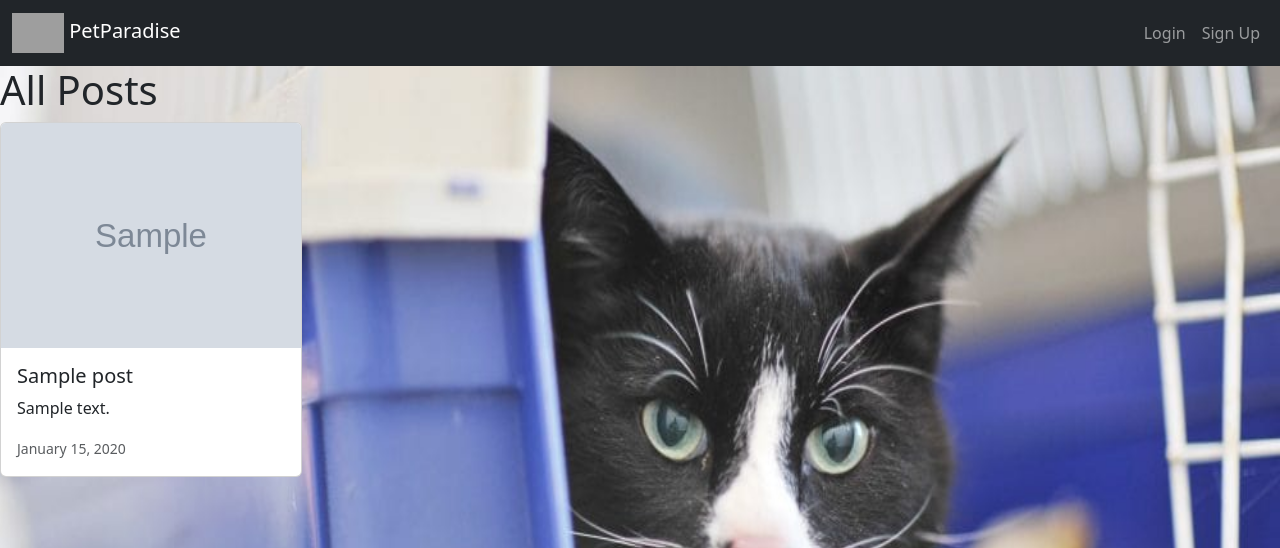
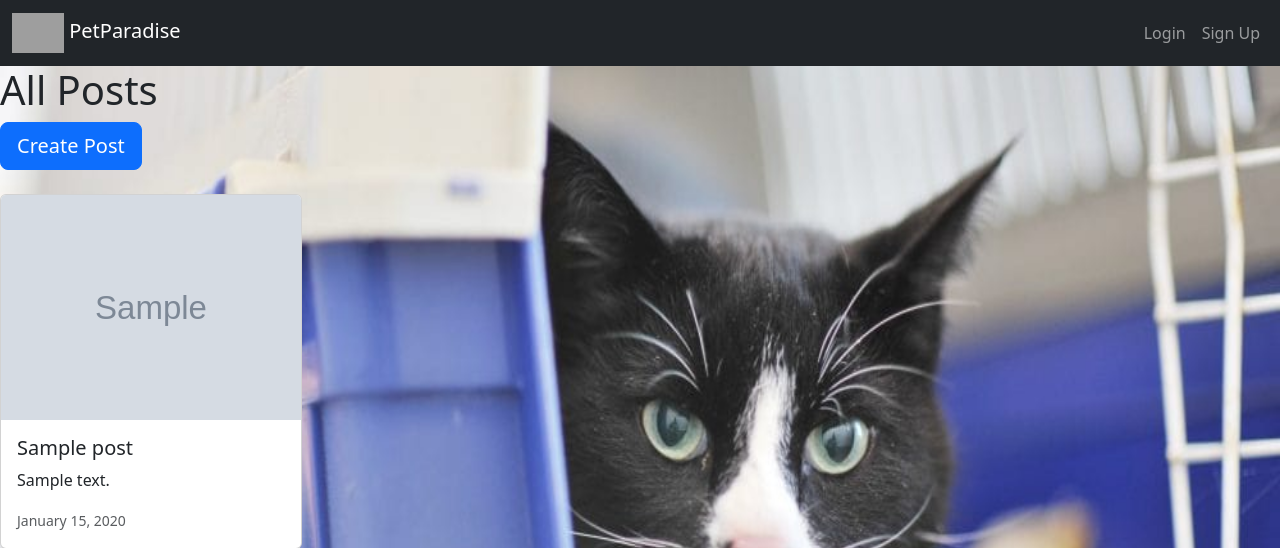
Before and after one commit to Saidur-shemanto/PetParadise, a Django app: page /discussion/ in a window 1280 px wide. Shown: the top 548 px of the page. Run offline with Django 4.2, Linux system fonts and the light colour scheme; tables that the repository leaves empty hold one stand-in row (values such as "Sample post"); grey boxes marked "Sample" are stand-in pictures; some libraries are stand-ins or nearby versions; some web fonts are replaced; grey boxes are pictures that could not be loaded.

Commit message:
I want to die please

```diff
--- a/discussion/forms.py
+++ b/discussion/forms.py
@@ -18,6 +18,7 @@ class PostCreateForm(forms.ModelForm):
         self.fields['post_title'].label = 'Post Title'
         self.fields['postText'].label = 'Write your post'
         self.fields['post_image'].label = 'Upload Image'
+        self.fields['post_image'].required = False
 
 class PostUpdateForm(forms.ModelForm):
     class Meta:
--- a/discussion/models.py
+++ b/discussion/models.py
@@ -12,7 +12,7 @@ class post(models.Model):
     postText = models.TextField()
     # postText_html = models.TextField(editable=False)
     # post_slug = models.SlugField(null = True)
-    post_image = models.ImageField(upload_to='media/', null= True)
+    post_image = models.ImageField(upload_to='media/', null= True, blank=True)
     update_date = models.DateTimeField(auto_now=True, null = True)
     create_date = models.DateTimeField(null = True)
     user = models.ForeignKey(
--- a/discussion/urls.py
+++ b/discussion/urls.py
@@ -27,5 +27,3 @@ urlpatterns = [
     # path('postUpdate/<int:pk>/', views.UpdatePost.as_view(), name='update'),
     # path('postDelete/<int:pk>/', views.DeletePost.as_view(), name='delete'),
 ]
-if settings.DEBUG:
-    urlpatterns += static(settings.MEDIA_URL, document_root=settings.MEDIA_ROOT)
--- a/discussion/views.py
+++ b/discussion/views.py
@@ -21,7 +21,7 @@ class CreatePost(LoginRequiredMixin, CreateView):
     model = post
     form_class = PostCreateForm
     template_name = 'post/post_form.html'
-    success_url = reverse_lazy('home')
+    success_url = reverse_lazy('discussion:post_list')
 
     def form_valid(self, form):
         form.instance.user = self.request.user
--- a/petparadise/settings.py
+++ b/petparadise/settings.py
@@ -62,7 +62,7 @@ ROOT_URLCONF = 'petparadise.urls'
 TEMPLATES = [
     {
         'BACKEND': 'django.template.backends.django.DjangoTemplates',
-        'DIRS': [TEMPLATES_DIR],
+        'DIRS': [BASE_DIR.joinpath('template')],
         'APP_DIRS': True,
         'OPTIONS': {
             'context_processors': [
--- a/petparadise/urls.py
+++ b/petparadise/urls.py
@@ -18,7 +18,8 @@ from django.contrib import admin
 from django.urls import path, include
 from . import views
 from django.conf import settings
-from django.templatetags.static import static
+from django.conf import settings
+from django.conf.urls.static import static
 
 urlpatterns = [
     path('admin/', admin.site.urls),
@@ -27,3 +28,6 @@ urlpatterns = [
     path('discussion/', include('discussion.urls', namespace='discussion')),
     path('user/', include('django.contrib.auth.urls')),
 ]
+
+if settings.DEBUG:
+    urlpatterns += static(settings.MEDIA_URL, document_root=settings.MEDIA_ROOT)
--- a/template/base.html
+++ b/template/base.html
@@ -39,7 +39,7 @@
                 <ul class="nav navbar-nav navbar-right">
                     {%if user.is_authenticated %}
                     <li class="nav-item">
-                        <a class="nav-link" href="#">Discussion</a>
+                        <a class="nav-link" href="{% url 'discussion:post_list'%}">Discussion</a>
                     </li>
                     <li class="nav-item">
                         <a class="nav-link" href="#">Adopt</a>
@@ -83,10 +83,9 @@
     <script src="https://cdn.jsdelivr.net/npm/bootstrap@5.3.0-alpha3/dist/js/bootstrap.bundle.min.js"
         integrity="sha384-ENjdO4Dr2bkBIFxQpeoTz1HIcje39Wm4jDKdf19U8gI4ddQ3GYNS7NTKfAdVQSZe"
         crossorigin="anonymous"></script>
-
+    {% block post_content %}
+    {% endblock %}
     {% block content %}
-    {% endblock %}
-    {% block post_content %}
     {% endblock %}
 </body>
 
--- a/template/post/post_base.html
+++ b/template/post/post_base.html
@@ -1,4 +1,4 @@
-{% extends "base.html" %}
+<!-- {% extends "base.html" %}
 {% block content %}
 <div class="posts-page">
     <div class="container">
@@ -10,3 +10,4 @@
 
     </div>
 </div>
+{% endblock %} -->
--- a/template/post/post_list.html
+++ b/template/post/post_list.html
@@ -5,11 +5,18 @@
 <h1>All Posts</h1>
 
 {% if posts %}
+
+<div class="mb-4">
+    <a href="{% url 'discussion:create' %}" class="btn btn-primary btn-lg">Create Post</a>
+</div>
+
 <div class="row">
     {% for post in object_list %}
     <div class="col-sm-6 col-md-4 col-lg-3 mb-4">
         <div class="card">
+            {% if post.post_image %}
             <img src="{{ post.post_image.url }}" class="card-img-top" alt="{{ post.post_title }}">
+            {% endif %}
             <div class="card-body">
                 <h5 class="card-title">{{ post.post_title }}</h5>
                 <p class="card-text">{{ post.postText }}</p>
```
Also changed, not shown: discussion/migrations/0003_alter_post_post_image.py (added), media/media/134537200_1021307911692252_8422555364806017824_n.jpg (added), media/media/279211993_1632007937177697_8001795112365885397_n.jpg (added), media/media/artworks-BJaP0RINGlH530l7-W5YQoA-t500x500.jpg (added).
